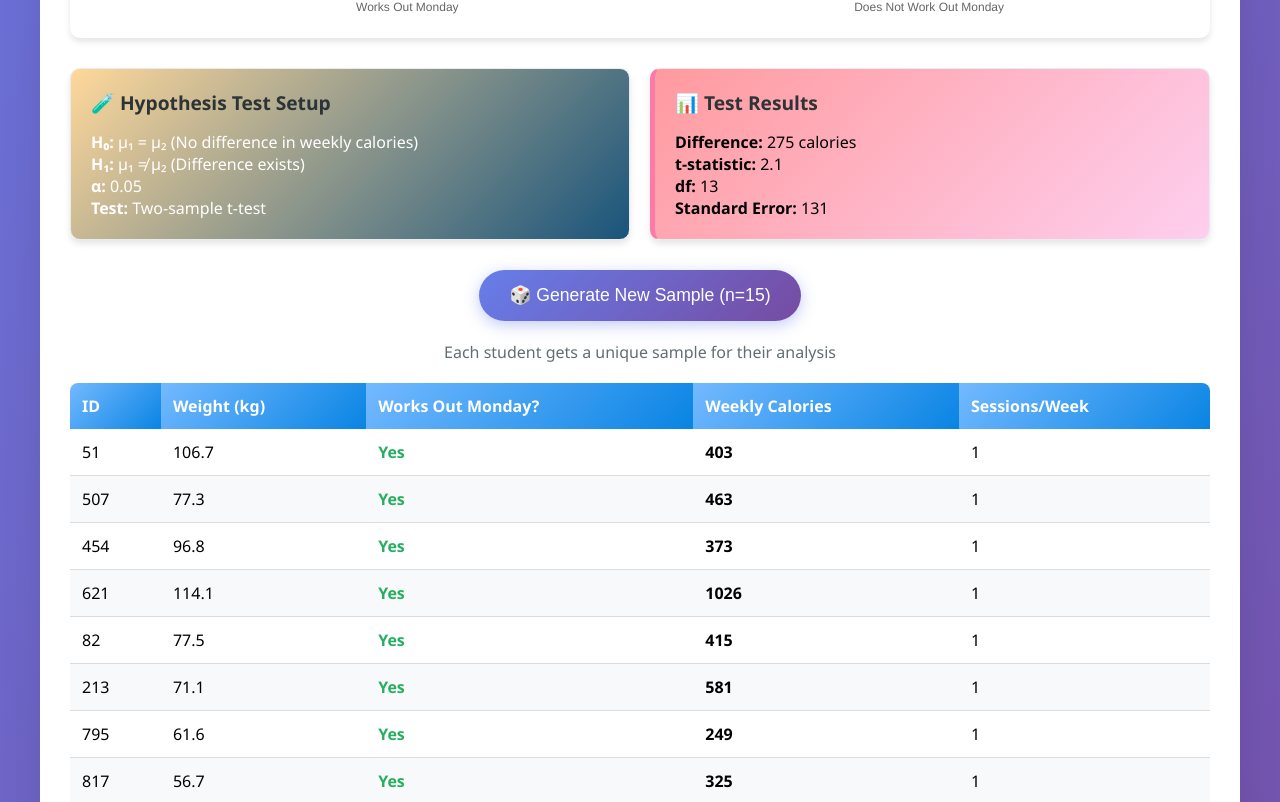
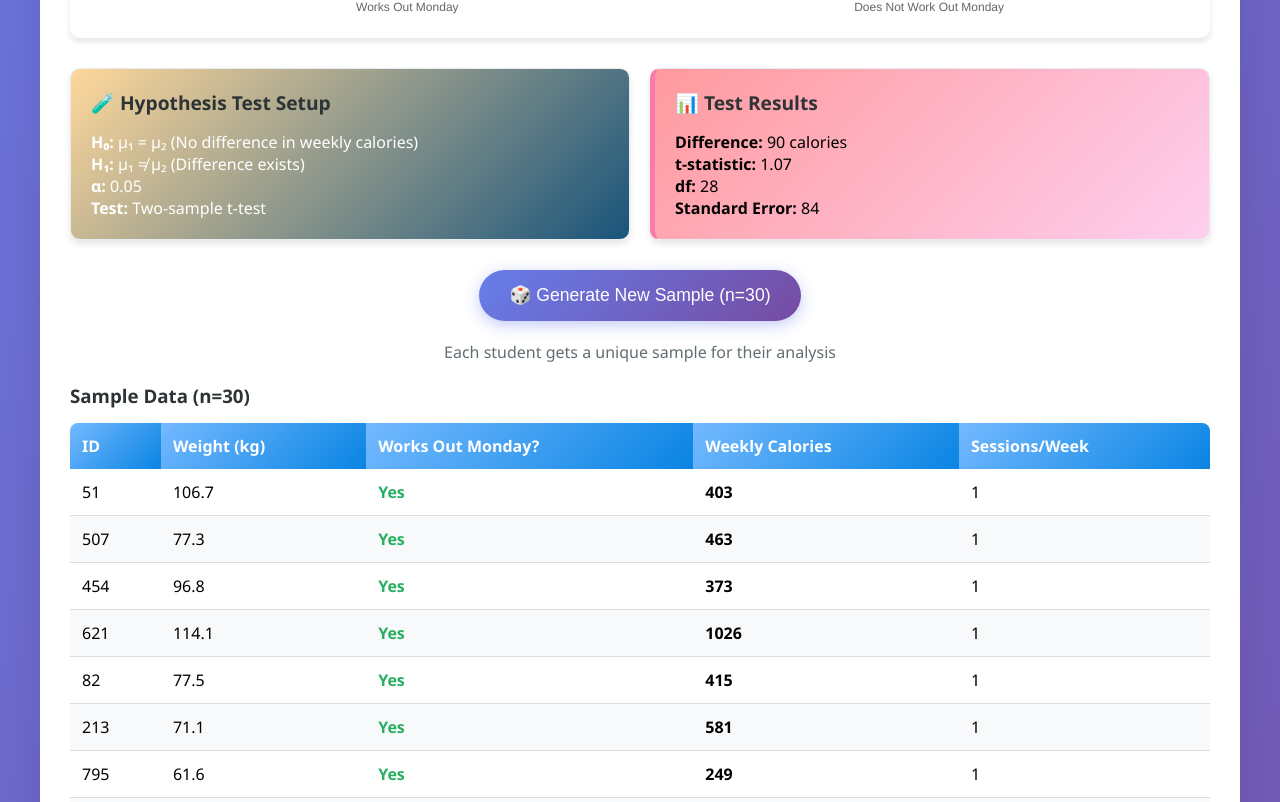
Before and after one commit to cynthialmcginnis/mondayWorkOutStats, a plain HTML site: page index.html in a window 1280 px wide. Shown: the part 1158-1960 px from the top of the page. Drawn offline with nearby package versions, Linux system fonts and the light colour scheme.

Commit message:
Update index.html
Update so that 30 data values are selected randomly

```diff
--- a/index.html
+++ b/index.html
@@ -305,13 +305,14 @@
             </div>
 
             <button class="generate-btn" onclick="generateNewSample()">
-                🎲 Generate New Sample (n=15)
+                🎲 Generate New Sample (n=30)
             </button>
             <p style="text-align: center; color: #636e72; margin-bottom: 20px;">
                 Each student gets a unique sample for their analysis
             </p>
 
             <div class="data-table">
+                <h3 style="margin-bottom: 15px; color: #2d3436;">Sample Data (n=30)</h3>
                 <table id="dataTable">
                     <thead>
                         <tr>
@@ -330,7 +331,7 @@
             <div class="teaching-notes">
                 <h3>👩‍🏫 Teaching Notes</h3>
                 <ul>
-                    <li>Each sample contains exactly 15 participants</li>
+                    <li>Each sample contains exactly 30 participants (~15 per group)</li>
                     <li>Calories calculated using scientifically accurate MET values</li>
                     <li>Students can practice both hypothesis testing and confidence intervals</li>
                     <li>Real-world context makes statistics meaningful and engaging</li>
@@ -427,18 +428,18 @@
             return Object.values(weeklyData);
         }
 
-        // Generate random sample of size 15
+        // Generate random sample of size 30
         function generateSample(population) {
             const shuffled = [...population].sort(() => 0.5 - Math.random());
 
             const mondayUsers = shuffled.filter(person => person.worksOutMonday);
             const nonMondayUsers = shuffled.filter(person => !person.worksOutMonday);
 
-            // Ensure balanced sample
-            const mondaySelected = mondayUsers.slice(0, 7 + Math.floor(Math.random() * 2));
-            const nonMondaySelected = nonMondayUsers.slice(0, 15 - mondaySelected.length);
+            // Ensure balanced sample - aim for 15 in each group
+            const mondaySelected = mondayUsers.slice(0, 14 + Math.floor(Math.random() * 3)); // 14-16 people
+            const nonMondaySelected = nonMondayUsers.slice(0, 30 - mondaySelected.length);
 
-            return [...mondaySelected, ...nonMondaySelected].slice(0, 15);
+            return [...mondaySelected, ...nonMondaySelected].slice(0, 30);
         }
 
         // Calculate statistics
```
